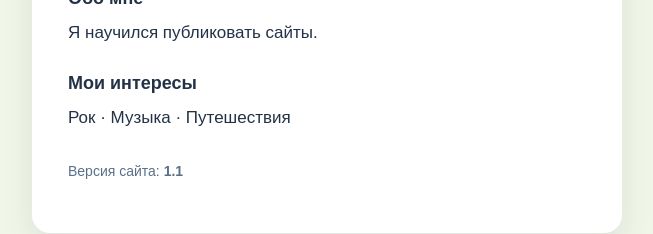
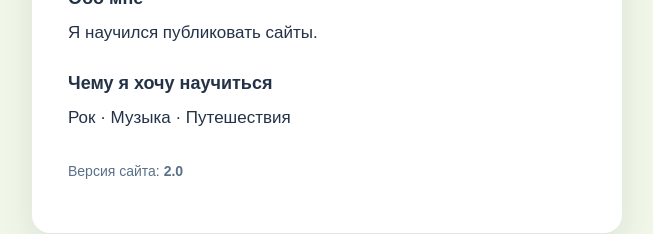
Before and after one commit to DonDragon11/my-first-website, a plain HTML site: page index.html in a window 1280 px wide. Shown: the part 426-660 px from the top of the page, without its empty margins (313-966 px from the left). Drawn offline with Linux system fonts and the light colour scheme.

Commit message:
Release website version 2.0

```diff
--- a/index.html
+++ b/index.html
@@ -17,10 +17,10 @@
       <p>Я научился публиковать сайты.</p>
     </section>
     <section>
-      <h2>Мои интересы</h2>
+      <h2>Чему я хочу научиться</h2>
       <p>Рок · Музыка · Путешествия</p>
     </section>
-    <p class="version">Версия сайта: <strong>1.1</strong></p>
+    <p class="version">Версия сайта: <strong>2.0</strong></p>
   </main>
 </body>
 </html>
```
